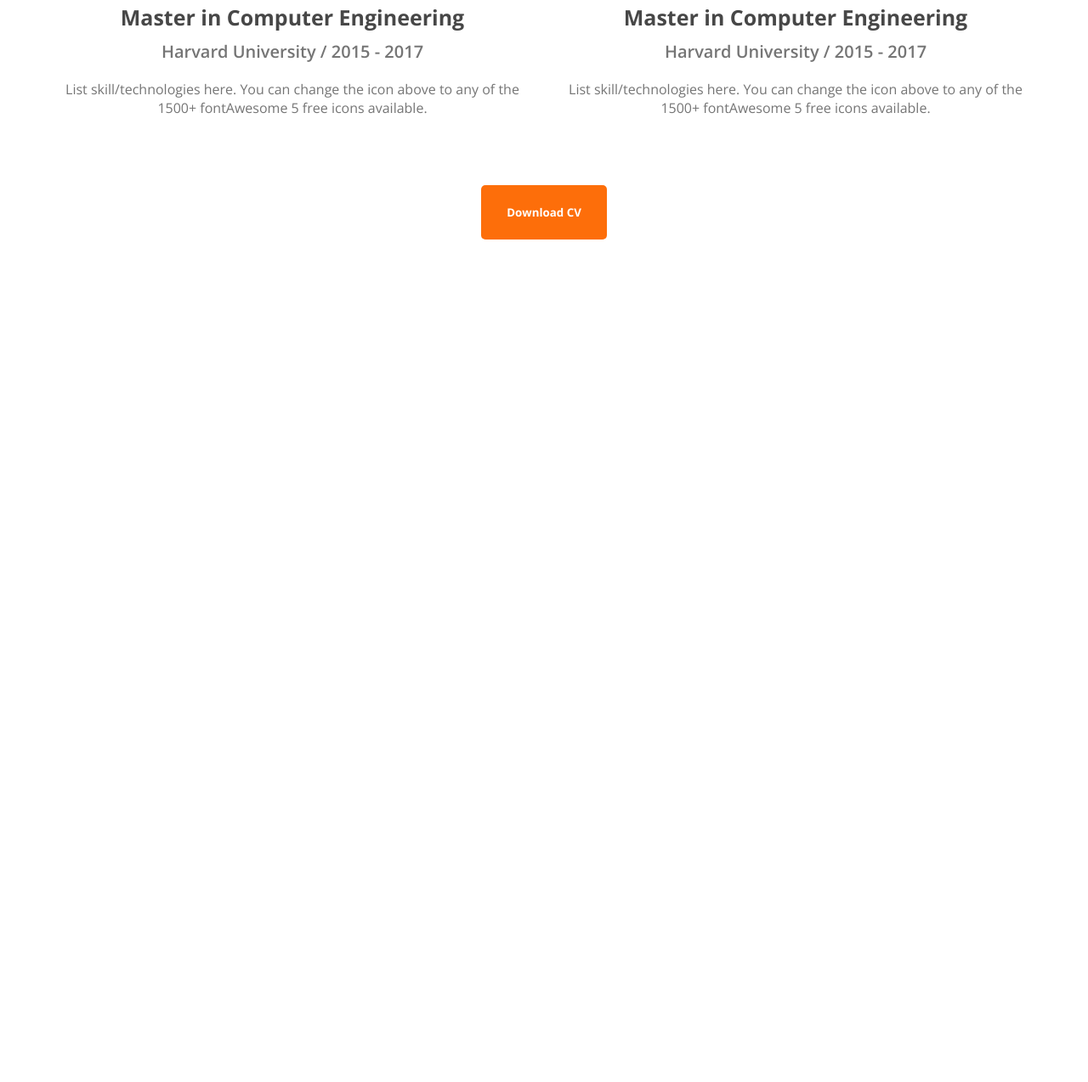
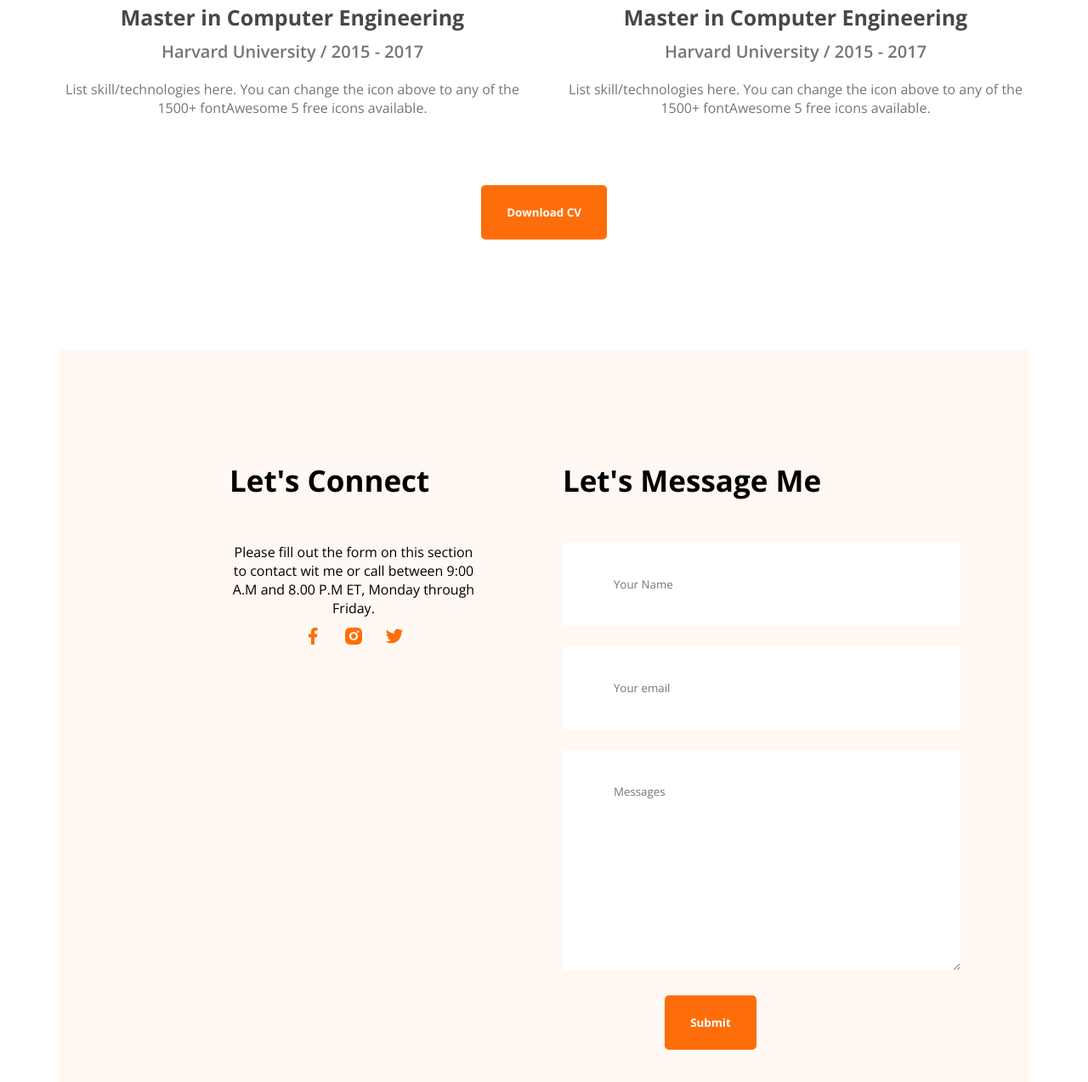
Before and after one commit to Emrandu/developer-portfolio, a plain HTML site: page index.html in a window 1280 px wide. Shown: the part 2770-4044 px from the top of the page at 85% size. Before the commit the page ends 3132 px from the top, so only its background shows below. Drawn offline with nearby package versions, Linux system fonts and the light colour scheme.

Commit message:
added contact section

```diff
--- a/index.html
+++ b/index.html
@@ -135,6 +135,36 @@
             <button class="btn-primary">Download CV</button>
         </div>
     </section>
+    <!-- Contact section -->
+
+    <section class="contact">
+        <div>
+            <h3 class="section-title">Let's Connect</h3>
+            <p class="section-description">
+                Please fill out the form on this section to contact wit me or call between 9:00 A.M and 8.00 P.M ET, Monday through Friday.
+            </p>
+            <a href="">
+                <img src="images/icons/facebook.png" alt="">
+            </a>
+            <a href="">
+                <img src="images/icons/insta.png" alt="">
+            </a>
+            <a href="">
+                <img src="images/icons/twitter.png" alt="">
+            </a>
+        </div>
+        <div>
+            <h3 class="section-title">Let's Message Me</h3>
+            <form action="">
+                <input type="text" name="" id="" placeholder="Your Name">
+
+                <input type="email" name="" id="" placeholder="Your email">
+
+                <textarea name="" id="" cols="30" rows="10" placeholder="Messages"></textarea>
+                <input class="btn-primary" type="submit" value="Submit">
+            </form>
+        </div>
+    </section>
 
     </main>
     <footer>
--- a/styles/portfolio.css
+++ b/styles/portfolio.css
@@ -173,3 +173,34 @@ section{
     text-align: center;
 
 }
+/* contact styles */
+.contact{
+    display: flex;
+    gap: 100px;
+    background: #FFF8F3;
+    padding: 130px 200px;
+
+}
+.contact .section-title{
+    text-align: left;
+
+}
+
+.contact input[type="text"], input[type="email"], textarea{
+    margin-bottom: 24px;
+    border: 0;
+    width: 100%;
+    padding: 40px 60px;
+}
+.section-description{
+
+}
+.contact a{
+    text-decoration: none;
+
+
+}
+.contact a img{
+    padding: 10px;
+
+}
```
